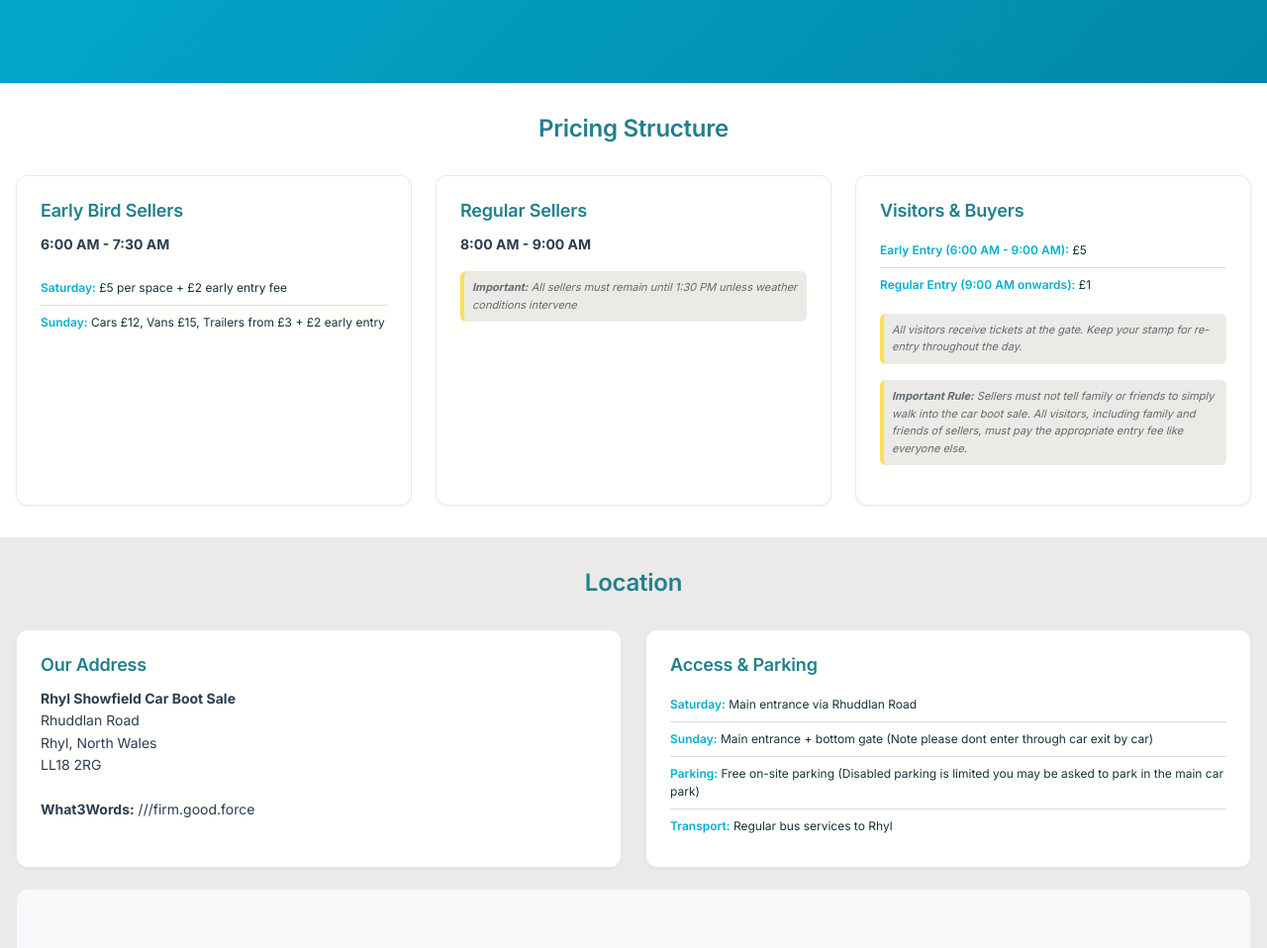
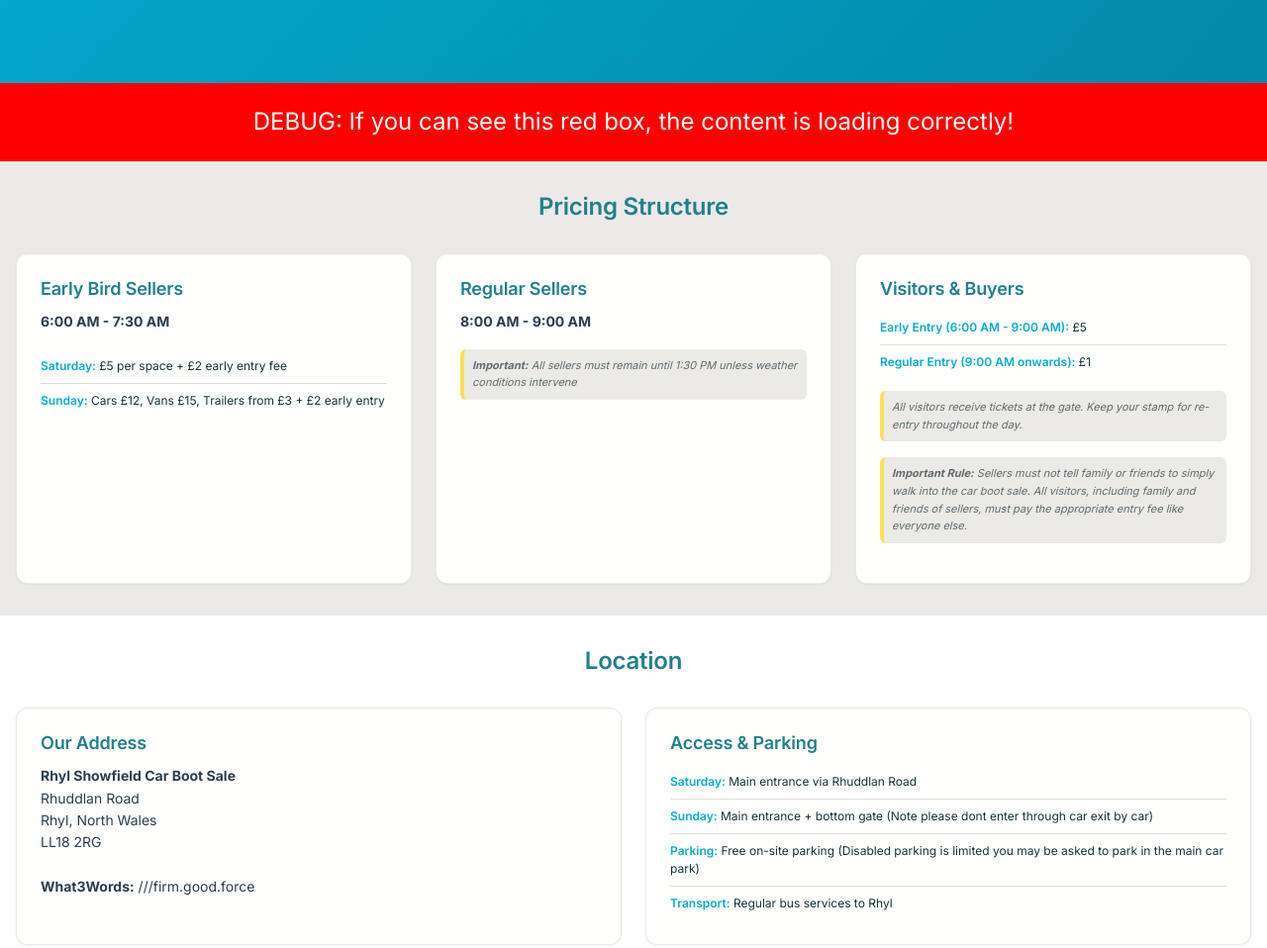
Before and after one commit to Section4G/rhyl-carboot-sale, a website: page index.html in a window 1280 px wide. Shown: the part 482-1440 px from the top of the page at 99% size. Drawn offline with Linux system fonts and the light colour scheme; no server answers; a web font is replaced by a local one.

Commit message:
Fix CSS loading and add debug content to test visibility

```diff
--- a/index.html
+++ b/index.html
@@ -723,9 +723,8 @@
         }
     </style>
 
-    <!-- Load non-critical CSS async -->
-    <link rel="stylesheet" href="/styles-mobile.css" media="print" onload="this.media='all'">
-    <noscript><link rel="stylesheet" href="/styles-mobile.css"></noscript>
+    <!-- Load non-critical CSS -->
+    <link rel="stylesheet" href="/styles-mobile.css">
 </head>
 <body>
     <!-- Header -->
@@ -790,7 +789,12 @@
     </section>
 
     <!-- Main Content -->
-    <div id="mainContent" style="opacity: 0.95; transition: opacity 0.5s ease;">
+    <div id="mainContent" style="opacity: 1; transition: opacity 0.5s ease;">
+
+        <!-- Debug: Test content visibility -->
+        <div style="background: red; color: white; padding: 20px; text-align: center; font-size: 24px;">
+            DEBUG: If you can see this red box, the content is loading correctly!
+        </div>
 
         <!-- Pricing Section -->
         <section id="pricing" class="section">
```
